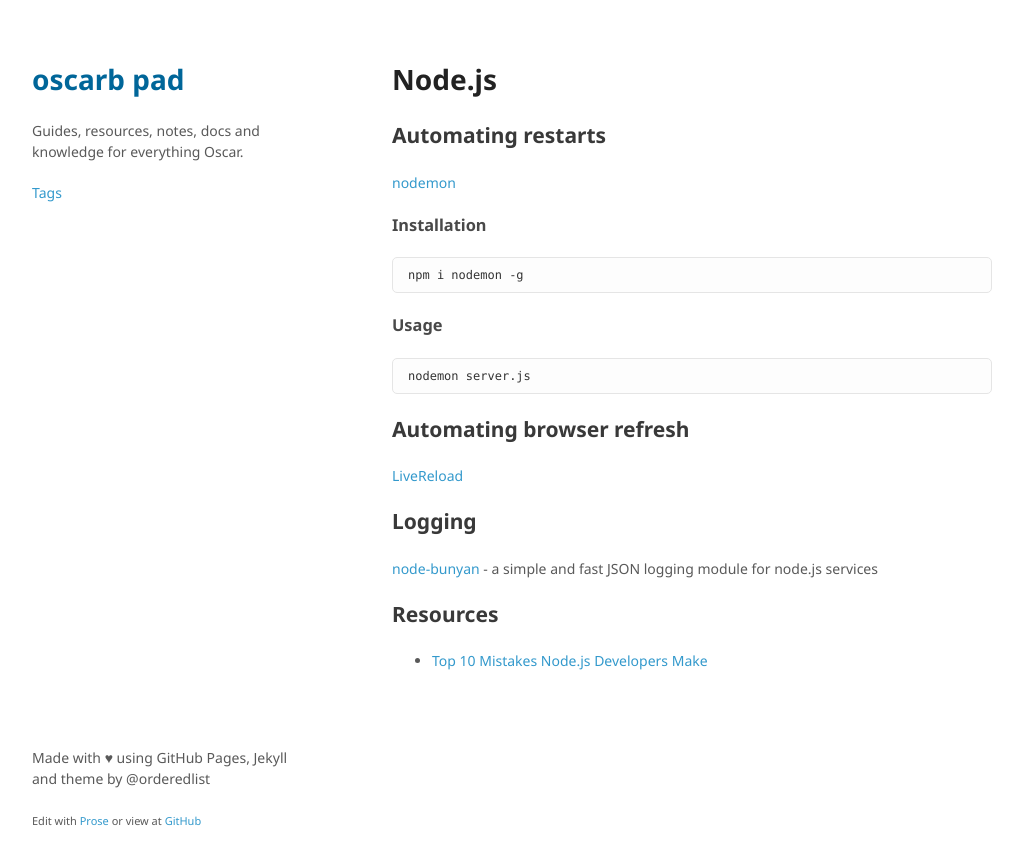
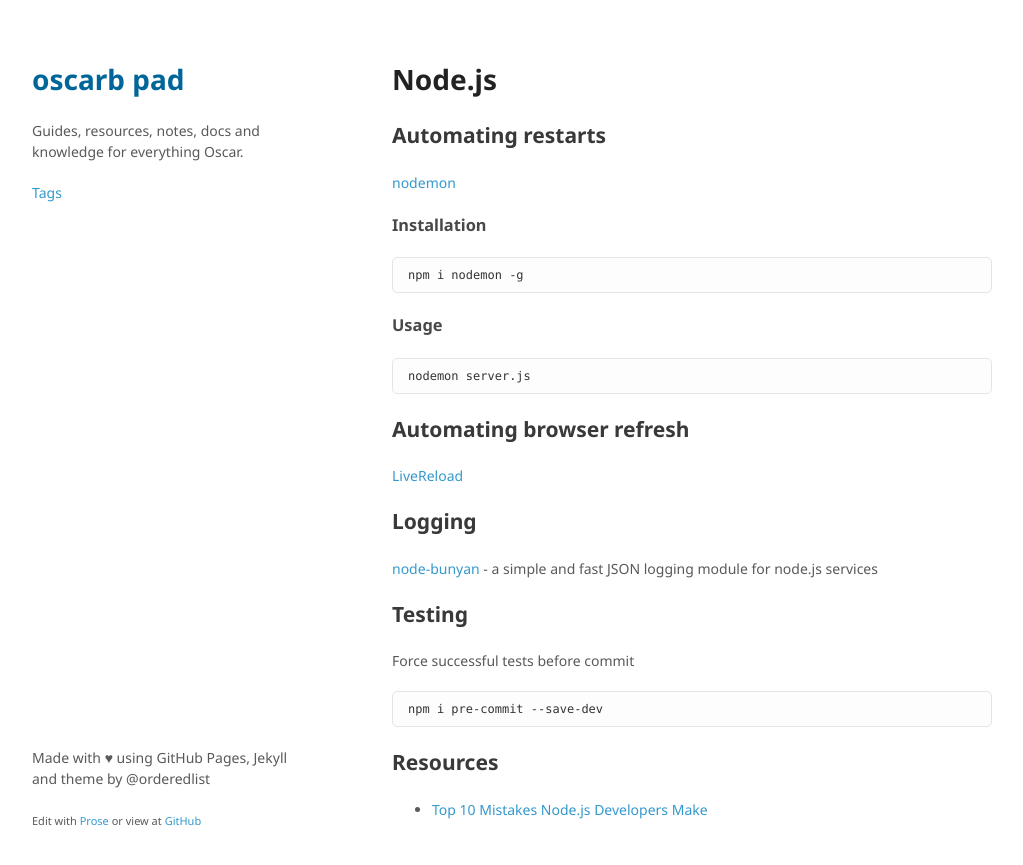
Before and after one commit to oscarb/pad, a Jekyll site: the page built from _docs/node.md, in a window 1280 px wide. Shown: the top 865 px of the page, without its empty margins (128-1151 px from the left). Built offline with Jekyll 4.4.1, drawn with Linux system fonts in a browser that asks for light colours; some web fonts are replaced.

Commit message:
Create node.md

````diff
--- a/_docs/node.md
+++ b/_docs/node.md
@@ -31,6 +31,14 @@ nodemon server.js
 
 [node-bunyan](https://github.com/trentm/node-bunyan/) - a simple and fast JSON logging module for node.js services
 
+## Testing
+
+Force successful tests before commit
+```
+npm i pre-commit --save-dev
+```
+
+
 
 ## Resources
 
````
